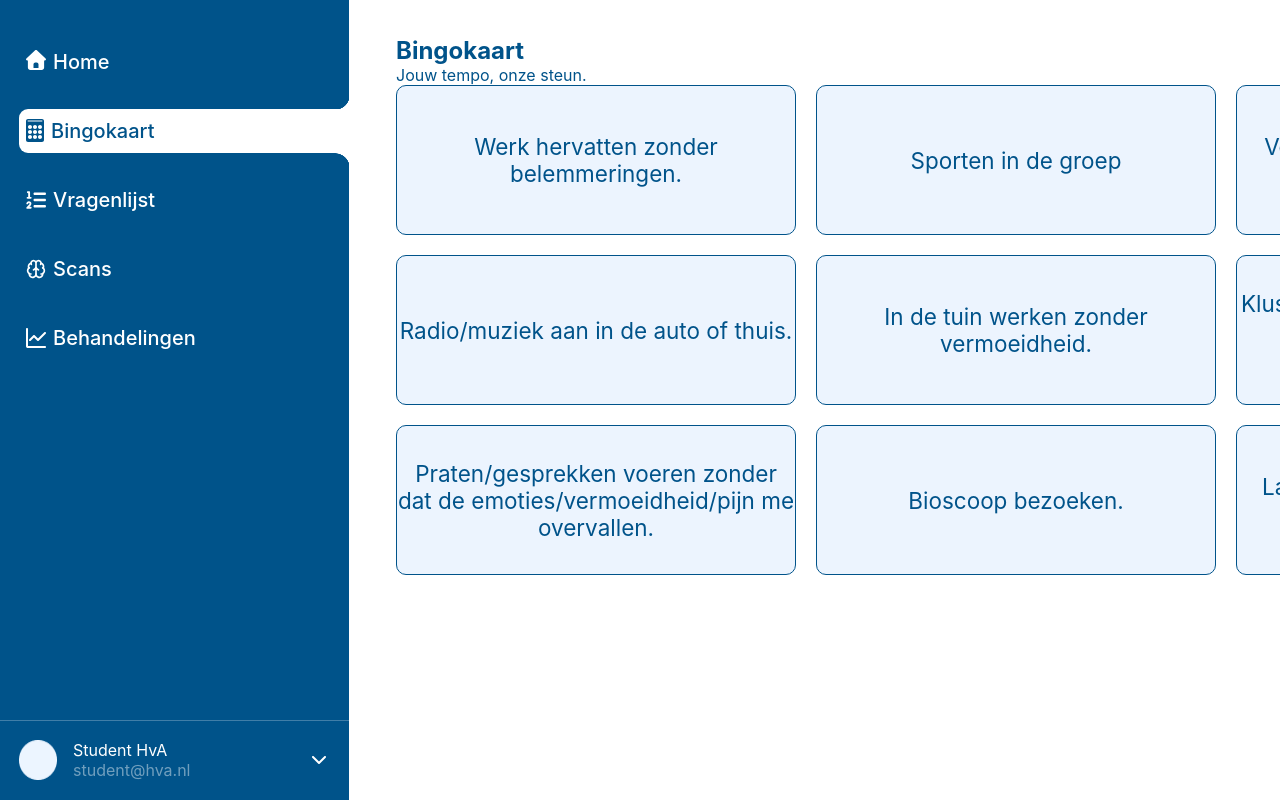
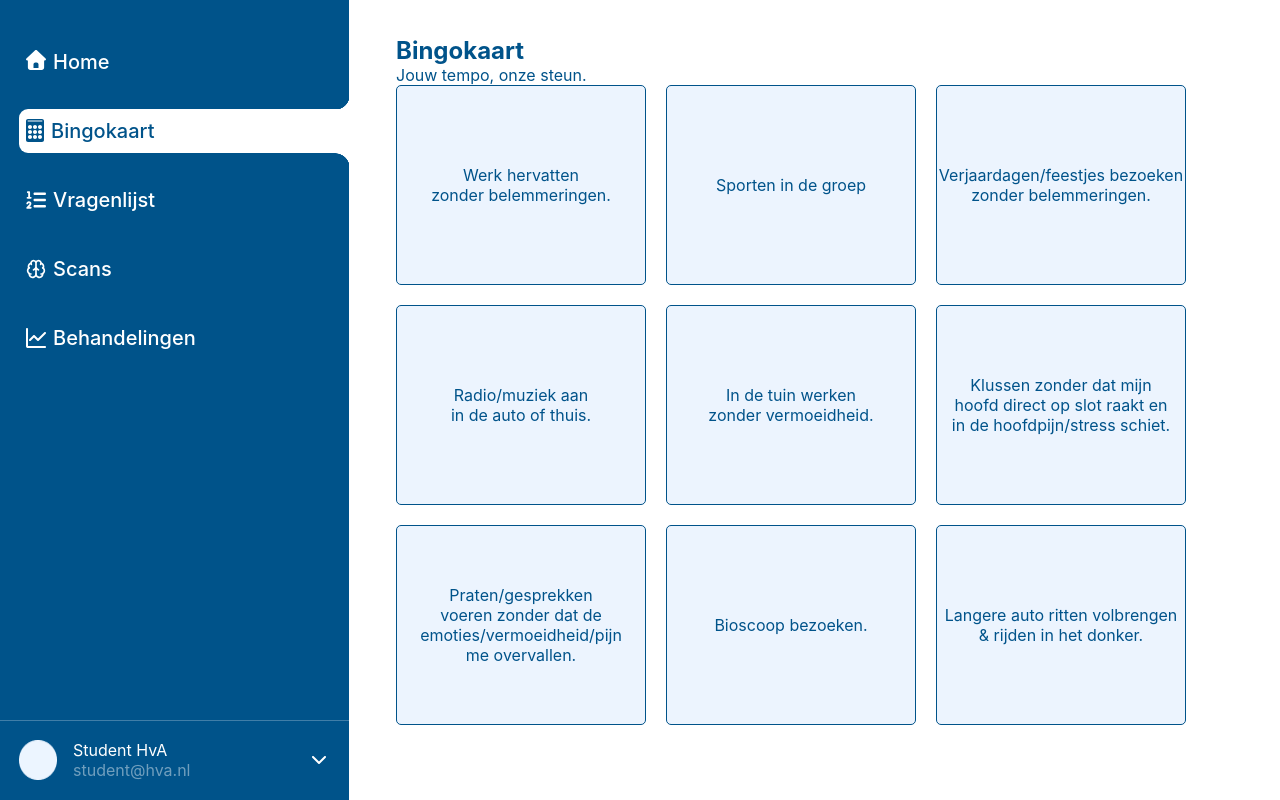
Before and after one commit to fdnd-agency/herstelkompas, a SvelteKit app: page /bingokaart in a window 1280 px wide. Built offline with nearby package versions, Linux system fonts and the light colour scheme; a web font is replaced by a local one.

Commit message:
#257 💄style: activiteit/card verhouding en styling aangepast

```diff
--- a/src/lib/components/atoms/Activity.svelte
+++ b/src/lib/components/atoms/Activity.svelte
@@ -8,7 +8,8 @@
     p {
         font: var(--font-medium);
         color: var(--color-primary-700);
-        font-size: var(--text-size-bingo);
-        text-align: center;
+        font-size: var(--text-size-md);
+        max-inline-size: 50ch;
+        text-wrap: balance;
     }
 </style>
--- a/src/lib/components/organisms/BingoCard.svelte
+++ b/src/lib/components/organisms/BingoCard.svelte
@@ -24,10 +24,10 @@
         gap: 20px; /* later spacing token toevoegen */
         border: 1px solid var(--primary-color-dark);
 
-        width: 400px;
-        height: 150px;
+        width: 250px;
+        height: 200px;
 
-        border-radius: 10px;
+        border-radius: 5px;
     }
 
     .state-0 {
--- a/static/css/stylesheet.css
+++ b/static/css/stylesheet.css
@@ -142,5 +142,4 @@
   --text-size-md: clamp(1rem, 2vw, 16px);
   --text-size-lg: clamp(1.125rem, 2.25vw, 18px);
   --text-size-xl: clamp(1.4rem, 2.5vw, 30px);
-  --text-size-bingo: clamp(1.05rem, 1.875vw, 22.5px); /* 25% kleiner dan xl */
 }
```
